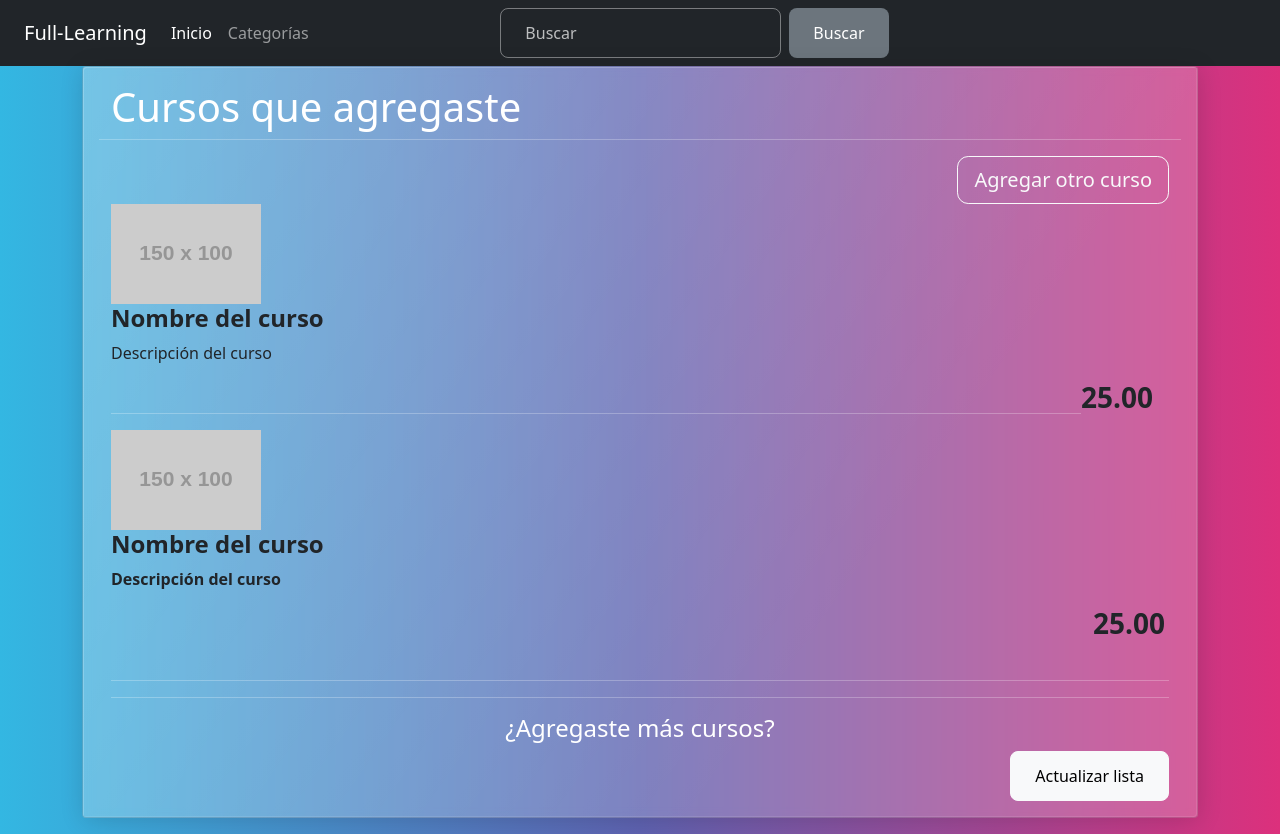
After one commit to LuisDeLeon99/BDMCapa, a PHP site: page /cursosAgregados.html in a window 1280 px wide. The commit adds this page. Run offline with PHP 8.4, Linux system fonts and the light colour scheme; grey boxes labelled with a size stand in for pictures from a placeholder-image service; some libraries are stand-ins or nearby versions.

Commit message:
+agregados

```diff
--- a/WebServices/menuPerfil.php
+++ b/WebServices/menuPerfil.php
@@ -4,7 +4,7 @@ if (isset($_SESSION['rol'])) {
     if ($_SESSION['rol'] == 'Alumno') {
         echo '<a href="historial_compras.html" class="btn btn-primary">Mis cursos inscritos</a>';
     } elseif ($_SESSION['rol'] == 'Instructor') {
-        echo '<a href="crearCurso.html" class="btn btn-primary">Mis cursos agregados</a>';
+        echo '<a href="cursosAgregados.html" class="btn btn-primary">Mis cursos agregados</a>';
     }
 }
 ?>
--- /dev/null
+++ b/cursosAgregados.html
@@ -0,0 +1,146 @@
+<!DOCTYPE html>
+<html lang="en">
+
+<head>
+    <meta charset="UTF-8">
+    <meta http-equiv="X-UA-Compatible" content="IE=edge">
+    <meta name="viewport" content="width=device-width, initial-scale=1.0">
+    <title>Mis cursos creados</title>
+    <link rel="stylesheet" type="text/css" href="categorias.css">
+    <link rel="stylesheet" type="text/css" href="bootstrap.min.css">
+    <link href="css/styles.css" rel="stylesheet" />
+</head>
+
+<body>
+    <nav class="navbar navbar-expand-lg navbar-dark bg-dark">
+        <div class="container-fluid">
+            <a class="navbar-brand" href="#">Full-Learning</a>
+            <button class="navbar-toggler" type="button" data-bs-toggle="collapse" data-bs-target="#navbarColor02"
+                aria-controls="navbarColor02" aria-expanded="false" aria-label="Toggle navigation">
+                <span class="navbar-toggler-icon"></span>
+            </button>
+            <div class="collapse navbar-collapse" id="navbarColor02">
+                <ul class="navbar-nav me-auto">
+                    <li class="nav-item">
+                        <a class="nav-link active" href="index.html">Inicio
+                            <span class="visually-hidden">(current)</span>
+                        </a>
+                    </li>
+                    <li class="nav-item">
+                        <a class="nav-link" href="Cursos.html">Categorías</a>
+                    </li>
+                </ul>
+                <form class="d-flex">
+                    <input class="form-control me-sm-2" type="search" placeholder="Buscar">
+                    <button class="btn btn-secondary my-2 my-sm-0" type="submit">Buscar</button>
+                </form>
+                <ul class="navbar-nav me-auto espacioder" id="menu-item">
+
+                </ul>
+
+            </div>
+        </div>
+    </nav>
+
+    <div class="container">
+        <div class="row">
+            <div class="card text-white bg-secondary mb-3" style="max-width: 100rem;">
+                <div class="card-body">
+                    <div class="panel-heading">
+                        <div class="panel-title">
+                            <div class="row">
+                                <div class="col-xs-6 text-ligth">
+                                    <h1><span class="glyphicon glyphicon-shopping-cart text-white"></span> Cursos que agregaste</h1>
+                                </div>
+                                <hr>
+                                <div class="col-xs-6">
+                                    <button type="button" class="btn btn-outline-light btn-lg espacioder" onclick="redirigir()">
+                                        <span class="glyphicon glyphicon-share-alt"></span> Agregar otro curso
+                                    </button>
+
+                                </div>
+                                <br>
+                            </div>
+                        </div>
+                    </div>
+                    <script>
+                        function redirigir() {
+                            window.location.href = "crearCurso.html";
+                        }
+                    </script>
+                    <div class="panel-body">
+
+                        <div class="col-xs-2"><img class="img-responsive" src="http://placehold.it/150x100">
+                        </div>
+                        <div class="col-xs-4">
+                            <h4 class="product-name text-dark"><strong>Nombre del curso</strong></h4>
+                            <h8 class="text-dark">Descripción del curso</h8>
+                        </div>
+                        <div class="card-body">
+                            <div class="text-dark espacioder">
+                                <h3><strong>25.00 </h3>
+                            </div>
+
+                        </div>
+
+                        <hr>
+                        <div class="panel-body">
+                            <div class="row">
+                                <div class="col-xs-2"><img class="img-responsive" src="http://placehold.it/150x100">
+                                </div>
+                                <div class="col-xs-4">
+                                    <h4 class="product-name text-dark"><strong>Nombre del curso</strong></h4>
+                                    <h8 class="text-dark">Descripción del curso</h8>
+                                </div>
+                                <div class="card-body">
+                                    <div class="text-dark espacioder">
+                                        <h3><strong>25.00 </h3>
+                                    </div>
+
+                                </div>
+                            </div>
+                        </div>
+                        <hr>
+                        <hr>
+                        <div class="row">
+                            <div class="text-center">
+
+                                <h4 class="text-right">¿Agregaste más cursos?</h4>
+
+                                <div class="espacioder">
+                                    <button type="button" class="btn btn-light espacioder">
+                                        Actualizar lista
+                                    </button>
+                                </div>
+                            </div>
+                        </div>
+                    </div>
+                    <!-- <div class="panel-footer bg-transparent">
+                        <div class="row text-center">
+                            <div class="col-xs-9">
+                                <h2 class="text-right text-dark">Total <strong>$150.00</strong></h2>
+                            </div>
+                            <div class="col-xs-3">
+                                <button type="button" class="btn btn-dark btn-lg">
+                                    Comprar
+                                </button>
+                            </div>
+                        </div>
+                    </div> -->
+                </div>
+            </div>
+        </div>
+    </div>
+    <script>
+        $(document).ready(function () {
+            $.ajax({
+                url: './WebServices/menu.php',
+                success: function (response) {
+                    $('#menu-item').html(response);
+                }
+            });
+        });
+    </script>
+</body>
+
+</html>
```
Also changed, not shown: cargarNiveles.html (+10 -1 lines).
